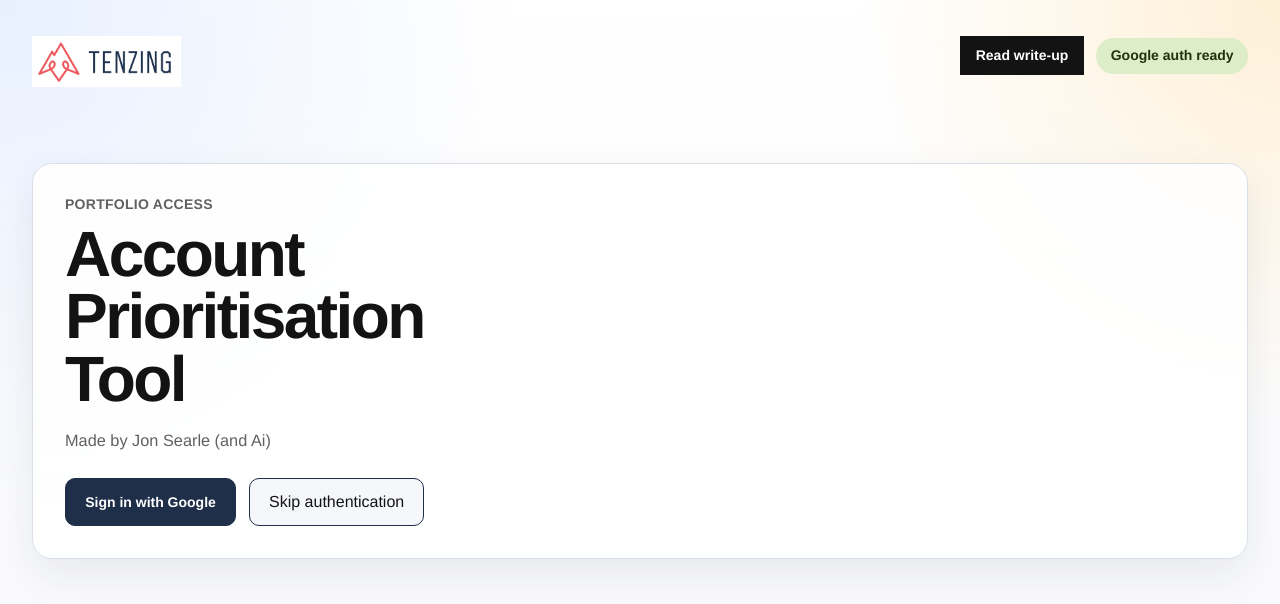
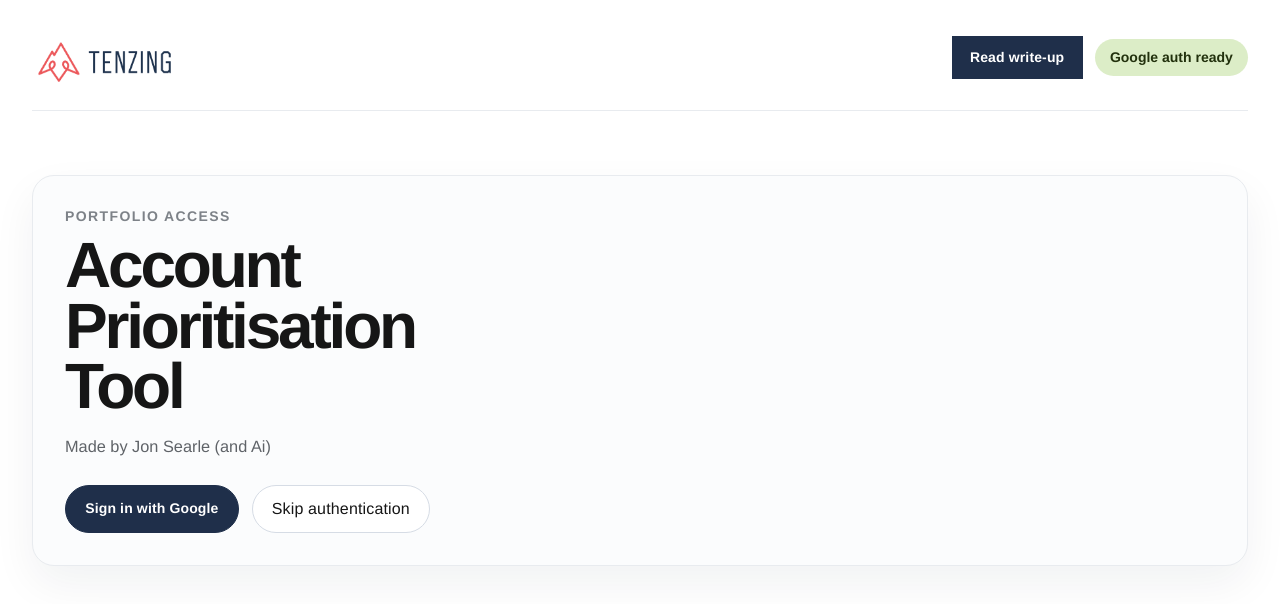
Before and after one commit to jonsearle/tenzing-mvp, a Next.js app: page /auth/login in a window 1280 px wide. Shown: the top 604 px of the page. Built offline with nearby package versions, Linux system fonts and the light colour scheme; no server answers.

Commit message:
Refine shared visual styling across app screens

```diff
--- a/app/globals.css
+++ b/app/globals.css
@@ -321,7 +321,7 @@ button {
 .portfolioV2Page {
   min-height: 100vh;
   background: #fff;
-  color: #131313;
+  color: #161616;
   font-family:
     "Helvetica Neue", Helvetica, Arial, "Nimbus Sans L", "Liberation Sans",
     sans-serif;
@@ -332,9 +332,9 @@ button {
   --type-24: 1.5rem;
   --type-32: 2rem;
   --type-48: 3rem;
-  --text-primary: #131313;
-  --text-secondary: #616161;
-  --text-tertiary: #767676;
+  --text-primary: #161616;
+  --text-secondary: #5f6368;
+  --text-tertiary: #7d8288;
 }
 
 .portfolioV2Shell {
@@ -348,7 +348,9 @@ button {
   justify-content: space-between;
   align-items: flex-start;
   gap: 1rem;
-  margin-bottom: 4.5rem;
+  margin-bottom: 4rem;
+  padding-bottom: 1.2rem;
+  border-bottom: 1px solid #e8ebef;
 }
 
 .portfolioV2HeaderActions {
@@ -366,32 +368,36 @@ button {
 
 .portfolioV2TextButton {
   appearance: none;
-  border: 1px solid #1f2f4a;
-  background: #f5f7fb;
-  color: #131313;
-  padding: 0.7rem 1rem;
-  border-radius: 10px;
+  border: 1px solid #d6dce5;
+  background: #fff;
+  color: var(--text-primary);
+  padding: 0.78rem 1.05rem;
+  border-radius: 999px;
   cursor: pointer;
   font: inherit;
   font-size: var(--type-14);
-  font-weight: 600;
+  font-weight: 700;
+  letter-spacing: 0.01em;
   line-height: 1.2;
   transition:
-    opacity 140ms ease,
+    color 140ms ease,
     background-color 140ms ease,
-    border-color 140ms ease;
+    border-color 140ms ease,
+    transform 140ms ease,
+    box-shadow 140ms ease;
 }
 
 .portfolioV2HeaderButton {
-  padding: 0.7rem 1rem;
+  padding: 0.82rem 1.15rem;
   font-size: var(--type-14);
   font-weight: 700;
+  letter-spacing: 0.01em;
   line-height: 1.2;
 }
 
 .portfolioV2HeaderButton--primary {
-  border-color: #131313;
-  background: #131313;
+  border-color: #1f2f4a;
+  background: #1f2f4a;
   color: #fff;
 }
 
@@ -403,7 +409,7 @@ button {
 }
 
 .portfolioV2Section {
-  margin-top: 6.25rem;
+  margin-top: 5rem;
 }
 
 .portfolioV2Section--tightTop {
@@ -415,17 +421,17 @@ button {
   justify-content: space-between;
   align-items: baseline;
   gap: 1.5rem;
-  margin-bottom: 1.75rem;
+  margin-bottom: 1.5rem;
 }
 
 .portfolioV2SectionHeader h1,
 .portfolioV2SectionHeader h2 {
   margin: 0;
   color: var(--text-primary);
-  font-size: clamp(var(--type-32), 4vw, var(--type-48));
+  font-size: clamp(2.4rem, 4vw, 3.6rem);
   font-weight: 700;
-  line-height: 1.08;
-  letter-spacing: -0.03em;
+  line-height: 1;
+  letter-spacing: -0.045em;
 }
 
 .portfolioV2SectionLink,
@@ -433,36 +439,40 @@ button {
   display: inline-flex;
   align-items: center;
   justify-content: center;
-  border: 1px solid #1f2f4a;
-  background: #f5f7fb;
-  color: #131313;
-  border-radius: 10px;
+  border: 1px solid #d6dce5;
+  background: #fff;
+  color: var(--text-primary);
+  border-radius: 999px;
   text-decoration: none;
   transition:
-    opacity 140ms ease,
+    color 140ms ease,
     background-color 140ms ease,
-    border-color 140ms ease;
+    border-color 140ms ease,
+    transform 140ms ease,
+    box-shadow 140ms ease;
 }
 
 .portfolioV2SectionLink {
   max-width: 100%;
-  padding: 0.8rem 1rem;
+  padding: 0.85rem 1.15rem;
   font-size: var(--type-14);
-  font-weight: 600;
+  font-weight: 700;
+  letter-spacing: 0.01em;
   line-height: 1.3;
 }
 
 .portfolioV2SectionLink:hover,
 .portfolioV2ActionLink:hover,
 .portfolioV2TextButton:hover {
-  opacity: 1;
-  background: #eef2f9;
-  border-color: #162338;
+  background: #f7f9fc;
+  border-color: #b8c3d1;
+  transform: translateY(-1px);
+  box-shadow: 0 8px 20px rgba(20, 29, 40, 0.08);
 }
 
 .portfolioV2HeaderButton--primary:hover {
-  background: #2b2b2b;
-  border-color: #2b2b2b;
+  background: #2a405f;
+  border-color: #2a405f;
 }
 
 .portfolioV2TableWrap {
@@ -473,26 +483,43 @@ button {
 .portfolioV2Table {
   width: 100%;
   border-collapse: separate;
-  border-spacing: 0 1rem;
+  border-spacing: 0 0.8rem;
   table-layout: auto;
 }
 
 .portfolioV2Table th {
-  padding: 0 0.35rem 0.45rem;
+  padding: 0 0.7rem 0.55rem;
   text-align: left;
-  color: var(--text-secondary);
-  font-size: var(--type-14);
-  font-weight: 600;
+  color: var(--text-tertiary);
+  font-size: 0.74rem;
+  font-weight: 700;
+  letter-spacing: 0.12em;
+  text-transform: uppercase;
   line-height: 1.35;
 }
 
 .portfolioV2Table td {
-  padding: 0 0.35rem;
+  padding: 1rem 0.7rem;
   vertical-align: middle;
   color: var(--text-primary);
   font-size: var(--type-16);
   font-weight: 400;
   line-height: 1.45;
+  background: #fbfcfd;
+  border-top: 1px solid #e8ebef;
+  border-bottom: 1px solid #e8ebef;
+}
+
+.portfolioV2Table td:first-child {
+  border-left: 1px solid #e8ebef;
+  border-top-left-radius: 18px;
+  border-bottom-left-radius: 18px;
+}
+
+.portfolioV2Table td:last-child {
+  border-right: 1px solid #e8ebef;
+  border-top-right-radius: 18px;
+  border-bottom-right-radius: 18px;
 }
 
 .portfolioV2RiskTable th:nth-child(1),
@@ -566,15 +593,15 @@ button {
 }
 
 .portfolioV2Rank {
-  color: var(--text-primary);
-  font-size: var(--type-24);
-  font-weight: 600;
+  color: #1f2f4a;
+  font-size: 1.75rem;
+  font-weight: 700;
   line-height: 1.2;
 }
 
 .portfolioV2Account {
   color: var(--text-primary);
-  font-size: var(--type-20);
+  font-size: 1.28rem;
   font-weight: 600;
   line-height: 1.3;
 }
@@ -595,7 +622,7 @@ button {
   color: var(--text-secondary);
   font-size: var(--type-14);
   font-weight: 400;
-  line-height: 1.45;
+  line-height: 1.5;
   white-space: normal;
 }
 
@@ -612,20 +639,21 @@ button {
   justify-items: center;
   align-content: center;
   min-height: 4rem;
-  padding: 0.6rem 0.55rem;
-  border-radius: 6px;
+  padding: 0.72rem 0.7rem;
+  border-radius: 14px;
+  border: 1px solid rgba(31, 47, 74, 0.08);
   text-align: center;
 }
 
 .portfolioV2MetricBar {
   min-height: 4.35rem;
-  padding-inline: 1rem;
+  padding-inline: 1.05rem;
 }
 
 .portfolioV2MetricCell strong,
 .portfolioV2MetricBar strong {
-  font-size: var(--type-20);
-  font-weight: 600;
+  font-size: 1.05rem;
+  font-weight: 700;
   line-height: 1.2;
 }
 
@@ -638,19 +666,19 @@ button {
 }
 
 .tone-negative {
-  background: #ffd7c7;
+  background: #fde4db;
 }
 
 .tone-warning {
-  background: #f8e59c;
+  background: #f8ebbe;
 }
 
 .tone-positive {
-  background: #c7e79a;
+  background: #d8ebbb;
 }
 
 .tone-neutral {
-  background: #e4e4e4;
+  background: #eceff2;
 }
 
 .portfolioV2ActionCell {
@@ -659,9 +687,10 @@ button {
 
 .portfolioV2ActionLink {
   min-width: 7.25rem;
-  padding: 0.75rem 0.9rem;
+  padding: 0.82rem 1.1rem;
   font-size: var(--type-14);
-  font-weight: 600;
+  font-weight: 700;
+  letter-spacing: 0.01em;
   line-height: 1.2;
 }
 
@@ -687,7 +716,7 @@ button {
   }
 
   .portfolioV2Section {
-    margin-top: 4.5rem;
+    margin-top: 4rem;
   }
 
   .portfolioV2Table {
@@ -698,10 +727,10 @@ button {
 .accountV2TitleBlock h1 {
   margin: 0;
   color: var(--text-primary);
-  font-size: clamp(var(--type-32), 4vw, var(--type-48));
+  font-size: clamp(2.4rem, 4vw, 3.7rem);
   font-weight: 700;
-  line-height: 1.08;
-  letter-spacing: -0.03em;
+  line-height: 1;
+  letter-spacing: -0.045em;
 }
 
 .accountV2RankList,
@@ -717,18 +746,23 @@ button {
   align-items: center;
   min-height: 2rem;
   border-radius: 999px;
-  padding: 0.35rem 0.8rem;
-  background: #eef2f9;
-  color: #243247;
+  padding: 0.45rem 0.9rem;
+  border: 1px solid #d6dce5;
+  background: #fff;
+  color: #223247;
   font-size: var(--type-14);
-  font-weight: 600;
+  font-weight: 700;
+  letter-spacing: 0.01em;
   line-height: 1.2;
 }
 
 .accountV2Narrative {
   margin-top: 1.5rem;
   max-width: 54rem;
-  padding: 0.25rem 0 0;
+  padding: 1.25rem 1.35rem;
+  border: 1px solid #e8ebef;
+  border-radius: 18px;
+  background: #fbfcfd;
 }
 
 .accountV2NarrativeSummary {
@@ -772,11 +806,12 @@ button {
   align-items: center;
   min-height: 2rem;
   border-radius: 999px;
-  padding: 0.4rem 0.8rem;
-  background: #eef2f9;
+  padding: 0.45rem 0.85rem;
+  border: 1px solid #d6dce5;
+  background: #fff;
   color: #243247;
   font-size: var(--type-14);
-  font-weight: 600;
+  font-weight: 700;
   line-height: 1.3;
 }
 
@@ -787,10 +822,10 @@ button {
 }
 
 .accountV2SummaryItem {
-  border: 1px solid #d9dfe9;
-  border-radius: 10px;
-  background: #fafbfd;
-  padding: 1rem 1.1rem;
+  border: 1px solid #e8ebef;
+  border-radius: 18px;
+  background: #fbfcfd;
+  padding: 1.15rem 1.2rem;
 }
 
 .accountV2SummaryItem span,
@@ -808,9 +843,10 @@ button {
   display: block;
   margin-top: 0.4rem;
   color: var(--text-primary);
-  font-size: var(--type-20);
-  font-weight: 600;
-  line-height: 1.3;
+  font-size: 1.45rem;
+  font-weight: 700;
+  line-height: 1.2;
+  letter-spacing: -0.02em;
 }
 
 .accountV2TrackingText {
@@ -823,10 +859,10 @@ button {
 .accountV2ActionPlan {
   display: grid;
   gap: 1rem;
-  padding: 1.15rem 1.25rem;
-  border: 1px solid #d9dfe9;
-  border-radius: 12px;
-  background: #fafbfd;
+  padding: 1.3rem 1.35rem;
+  border: 1px solid #e8ebef;
+  border-radius: 18px;
+  background: #fbfcfd;
 }
 
 .accountV2ActionLead {
@@ -838,18 +874,18 @@ button {
 .accountV2ActionLead h3 {
   margin: 0;
   color: var(--text-primary);
-  font-size: clamp(1.45rem, 2vw, 2rem);
-  font-weight: 600;
-  line-height: 1.12;
-  letter-spacing: -0.03em;
+  font-size: clamp(1.55rem, 2vw, 2.15rem);
+  font-weight: 700;
+  line-height: 1.08;
+  letter-spacing: -0.035em;
 }
 
 .accountV2ActionLead p {
   margin: 0;
-  color: var(--text-primary);
-  font-size: var(--type-20);
+  color: var(--text-secondary);
+  font-size: 1.05rem;
   font-weight: 500;
-  line-height: 1.45;
+  line-height: 1.6;
   max-width: 54rem;
 }
 
@@ -864,7 +900,7 @@ button {
   display: grid;
   gap: 0.2rem;
   padding-top: 0.75rem;
-  border-top: 1px solid #dde4ee;
+  border-top: 1px solid #e3e8ef;
 }
 
 .accountV2ActionFacts dt {
@@ -893,11 +929,12 @@ button {
   display: inline-flex;
   align-items: center;
   border-radius: 999px;
-  background: #eef2f9;
+  border: 1px solid #d6dce5;
+  background: #fff;
   color: #1f2f4a;
-  padding: 0.42rem 0.7rem;
+  padding: 0.46rem 0.78rem;
   font-size: var(--type-14);
-  font-weight: 600;
+  font-weight: 700;
   line-height: 1.2;
 }
 
@@ -917,6 +954,10 @@ button {
 .accountV2StateCard {
   display: grid;
   gap: 0.55rem;
+  padding: 1rem;
+  border: 1px solid #e8ebef;
+  border-radius: 18px;
+  background: #fbfcfd;
 }
 
 .accountV2StateMetric {
@@ -943,7 +984,8 @@ button {
 }
 
 .accountV2Input {
-  border-radius: 10px;
+  border-radius: 14px;
+  border-color: #d6dce5;
   background: #fff;
 }
 
@@ -958,10 +1000,10 @@ button {
 
 .accountV2HistoryItem,
 .accountV2NoteItem {
-  border: 1px solid #d9dfe9;
-  border-radius: 10px;
-  background: #fafbfd;
-  padding: 1rem 1.1rem;
+  border: 1px solid #e8ebef;
+  border-radius: 16px;
+  background: #fbfcfd;
+  padding: 1.05rem 1.15rem;
 }
 
 .accountV2HistoryItem p,
@@ -1024,7 +1066,7 @@ button {
   cursor: pointer;
   list-style: none;
   padding: 1rem 1.1rem;
-  font-weight: 600;
+  font-weight: 700;
 }
 
 .accordion summary::-webkit-details-marker {
@@ -1033,7 +1075,7 @@ button {
 
 .accordionContent {
   padding: 0 1.1rem 1.1rem;
-  border-top: 1px solid var(--border);
+  border-top: 1px solid #e8ebef;
 }
 
 @media (max-width: 720px) {
@@ -1053,10 +1095,7 @@ button {
 }
 
 .authPage {
-  background:
-    radial-gradient(circle at top left, #e8f0ff 0, transparent 34%),
-    radial-gradient(circle at top right, #fef0d8 0, transparent 28%),
-    linear-gradient(180deg, #fff 0%, #f7f8fb 100%);
+  background: #fff;
 }
 
 .authShell {
@@ -1077,12 +1116,12 @@ button {
 }
 
 .writeUpHero {
-  padding: 0;
+  padding: 0.25rem 0 0;
 }
 
 .writeUpEyebrow {
   margin: 0 0 0.75rem;
-  color: #556273;
+  color: #7d8288;
   font-size: var(--type-14);
   font-weight: 700;
   letter-spacing: 0.12em;
@@ -1092,19 +1131,19 @@ button {
 .writeUpHero h1,
 .writeUpSection h2 {
   margin: 0;
-  color: #131313;
-  letter-spacing: -0.03em;
+  color: var(--text-primary);
+  letter-spacing: -0.04em;
 }
 
 .writeUpHero h1 {
-  font-size: clamp(2.1rem, 4vw, 3.75rem);
-  line-height: 1;
+  font-size: clamp(2.35rem, 4vw, 3.85rem);
+  line-height: 0.98;
 }
 
 .writeUpLead {
   max-width: 44rem;
   margin: 1rem 0 0;
-  color: #4d5562;
+  color: var(--text-secondary);
   font-size: 1.1rem;
   line-height: 1.6;
 }
@@ -1122,14 +1161,14 @@ button {
 }
 
 .writeUpSection h2 {
-  font-size: clamp(1.5rem, 3vw, 2.2rem);
-  line-height: 1.08;
+  font-size: clamp(1.55rem, 3vw, 2.25rem);
+  line-height: 1.04;
 }
 
 .writeUpSection p {
   max-width: 58rem;
   margin: 1rem 0 0;
-  color: #3e4754;
+  color: #414854;
   font-size: 1rem;
   line-height: 1.7;
 }
@@ -1137,7 +1176,7 @@ button {
 .writeUpList {
   margin: 1rem 0 0;
   padding-left: 1.2rem;
-  color: #3e4754;
+  color: #414854;
   line-height: 1.7;
 }
 
@@ -1147,7 +1186,7 @@ button {
 
 .writeUpSubheading {
   margin: 1.5rem 0 0;
-  color: #131313;
+  color: var(--text-primary);
   font-size: 1.1rem;
   line-height: 1.35;
 }
@@ -1156,9 +1195,9 @@ button {
   overflow-x: auto;
   margin: 1rem 0 0;
   padding: 1rem 1.1rem;
-  border: 1px solid #dde3ec;
-  border-radius: 12px;
-  background: #f8fafc;
+  border: 1px solid #e3e8ef;
+  border-radius: 16px;
+  background: #fbfcfd;
   color: #223042;
   font-size: 0.95rem;
   line-height: 1.55;
@@ -1175,9 +1214,9 @@ button {
   display: inline-flex;
   align-items: center;
   border-radius: 999px;
-  padding: 0.6rem 0.9rem;
+  padding: 0.65rem 0.95rem;
   font-size: var(--type-14);
-  font-weight: 600;
+  font-weight: 700;
   line-height: 1.2;
 }
 
@@ -1199,10 +1238,10 @@ button {
 }
 
 .authHeroMain {
-  border: 1px solid #d9dfe9;
-  border-radius: 20px;
-  background: rgba(255, 255, 255, 0.92);
-  box-shadow: 0 16px 40px rgba(20, 34, 56, 0.08);
+  border: 1px solid #e8ebef;
+  border-radius: 22px;
+  background: #fbfcfd;
+  box-shadow: 0 18px 44px rgba(20, 34, 56, 0.06);
 }
 
 .authHeroMain {
@@ -1215,20 +1254,20 @@ button {
 
 .authEyebrow {
   margin: 0;
-  color: var(--text-secondary);
+  color: var(--text-tertiary);
   font-size: var(--type-14);
-  font-weight: 600;
-  letter-spacing: 0.02em;
+  font-weight: 700;
+  letter-spacing: 0.1em;
   text-transform: uppercase;
 }
 
 .authHeroMain h1 {
   margin: 0.65rem 0 0;
   color: var(--text-primary);
-  font-size: clamp(2.4rem, 5vw, 4.75rem);
+  font-size: clamp(2.5rem, 5vw, 4.9rem);
   font-weight: 700;
-  line-height: 0.98;
-  letter-spacing: -0.04em;
+  line-height: 0.95;
+  letter-spacing: -0.05em;
   max-width: 11ch;
 }
 
```
